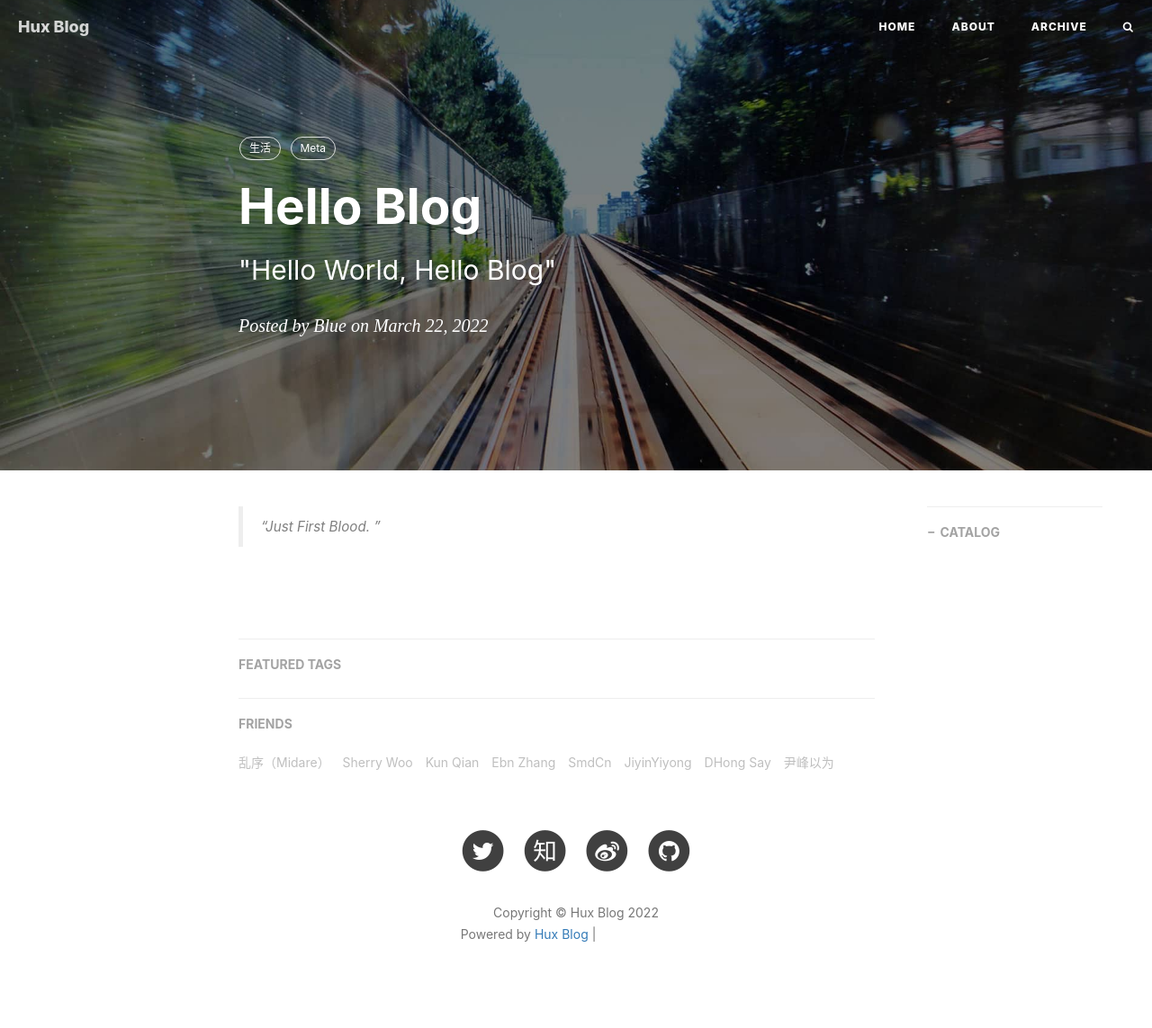
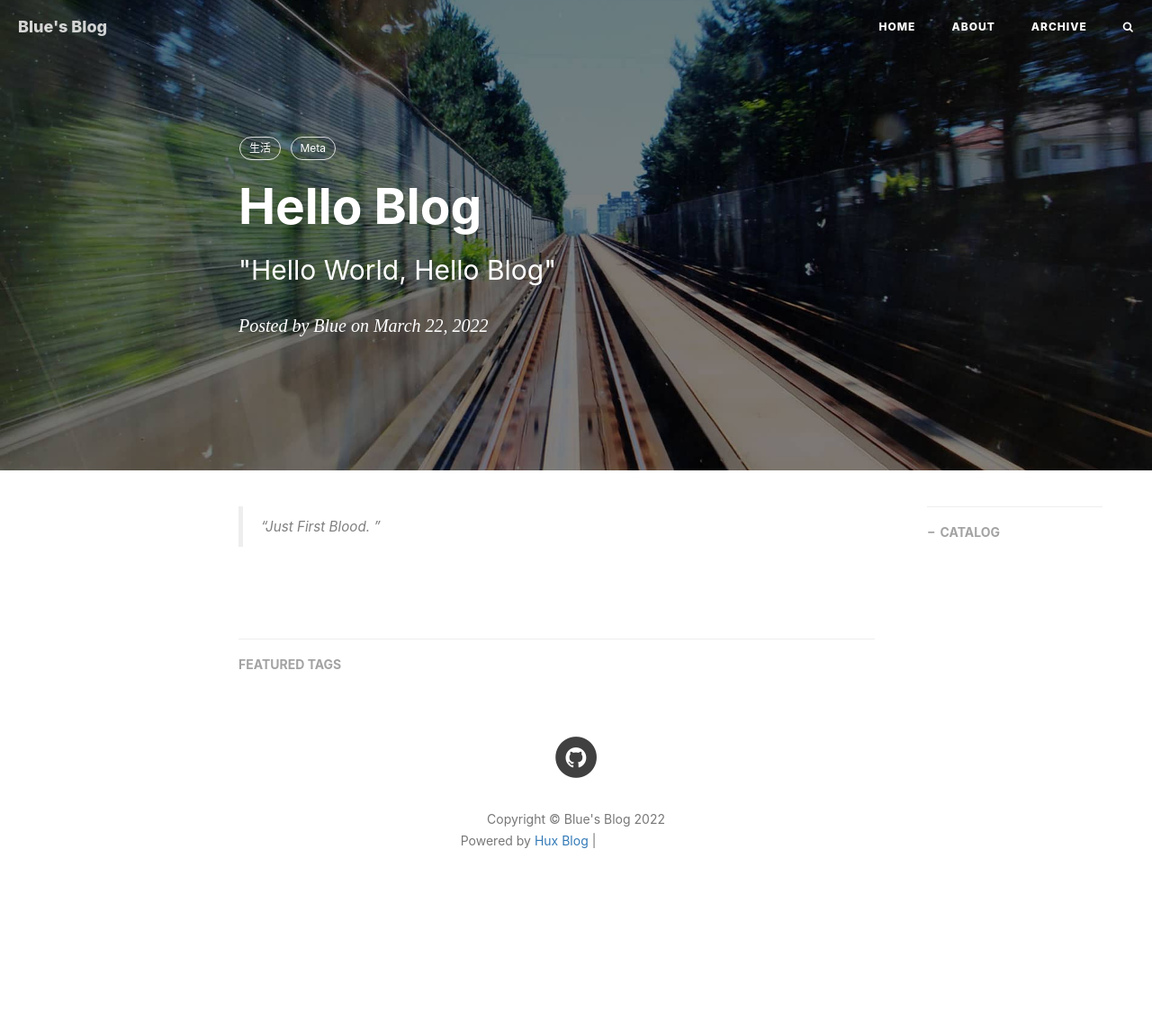
Before and after one commit to blue0527/blue0527.github.io, a Jekyll site: the page built from _posts/2022-03-22-hello-blog.md, in a window 1280 px wide. Shown: the whole page at 90% size. Built offline with Jekyll 4.4.1, drawn with Linux system fonts in a browser that asks for light colours; nearby versions of some CDN libraries; comment, search, counter and statistics services are not loaded; after the commit the page ends 1039 px from its top, so only the background shows below that; some of the changed lines change nothing that is shown; grey boxes are pictures that could not be loaded.

Commit message:
change _config

```diff
--- a/_config.yml
+++ b/_config.yml
@@ -1,11 +1,11 @@
 # Site settings
-title: Hux Blog
-SEOTitle: 黄玄的博客 | Hux Blog
-header-img: img/home-bg.jpg
-email: huxpro@gmail.com
-description: "关于程序与设计、黑客与画家 | 黄玄，Web & Mobile Lover，Software Engineer，UX Designer | 这里是 @Hux黄玄 的个人博客，与你一起发现更大的世界。"
-keyword: "黄玄, Hux黄玄, Hux, 鬼栈, huxpro, @huxpro, 黄玄的博客, Hux Blog, 博客, 个人网站, 互联网, Web, JavaScript, 前端, 设计"
-url: "https://huangxuan.me"              # your host, for absolute URL
+title: Blue's Blog
+SEOTitle: Blue的博客 | Blue's Blog
+header-img: img/home-bg-back-to-school.jpg
+email: bububai@sina.com
+description: "Blue ......"
+# keyword: ""
+url: "https://blue0527.github.io"              # your host, for absolute URL
 baseurl: ""                             # for example, '/blog' if your blog hosted on 'host/blog'
 
 # Publish posts or collection documents with a future date.
@@ -13,10 +13,10 @@ future: true
 
 # SNS settings
 RSS: false
-weibo_username:     huxpro
-zhihu_username:     huxpro
-github_username:    huxpro
-twitter_username:   huxpro
+## weibo_username:     huxpro
+## zhihu_username:     huxpro
+github_username:    blue0527
+## twitter_username:   huxpro
 #facebook_username:  huxpro
 #linkedin_username:  firstname-lastname-idxxxx
 
@@ -59,10 +59,17 @@ kramdown:
 
 
 # Disqus settings
-disqus_username: hux
+# disqus_username: Blue
 
 # Netease settings
-netease_comment: false
+# netease_comment: false
+
+gitment: true
+gitment_owner: blue0527
+gitment_repo: blue0527.github.io
+gitment_oauth:
+  client_id: 0582f72a606c1eabe44b
+  client_secret: ed77f402a20301aeccf28ef63760ee88f5383e36
 
 
 
@@ -71,15 +78,15 @@ netease_comment: false
 # ba_track_id: [your track id]
 
 # Google Analytics
-ga_track_id: 'UA-49627206-1'            # Format: UA-xxxxxx-xx
-ga_domain: huangxuan.me
+# ga_track_id: 'UA-49627206-1'            # Format: UA-xxxxxx-xx
+# ga_domain: huangxuan.me
 
 
 
 # Sidebar settings
 sidebar: true                           # whether or not using Sidebar.
-sidebar-about-description: "黄玄，前端娱乐圈 NPC，编程语言/编译器初心者 <br> An UI/Frontend dev & designer accidentally growing into a compiler/PL hacker."
-sidebar-avatar: https://github.com/Huxpro.png # use absolute URL, seeing it's used in both `/` and `/about/`
+sidebar-about-description: "Blue ......"
+sidebar-avatar: "/img/show-tou.png" # use absolute URL, seeing it's used in both `/` and `/about/`
 
 
 
@@ -101,33 +108,33 @@ page-mathjax: false
 
 
 # Friends
-friends: [
-    {
-    #     title: "Su",
-    #     href: "http://su.gallery/"
-    # },{
-        title: "乱序（Midare）",
-        href: "http://mida.re/"
-    },{
-        title: "Sherry Woo",
-        href: "https://sherrywoo.me/"
-    },{
-        title: "Kun Qian",
-        href: "http://kunq.me"
-    },{
-        title: "Ebn Zhang",
-        href: "http://ebnbin.com/"
-    },{
-        title: "SmdCn",
-        href: "http://blog.smdcn.net"
-    },{
-        title: "JiyinYiyong",
-        href: "http://tiye.me/"
-    },{
-        title: "DHong Say",
-        href: "http://dhong.co"
-    },{
-        title: "尹峰以为",
-        href: "http://ingf.github.io/"
-    }
-]
+## friends: [
+##     {
+##     #     title: "Su",
+##     #     href: "http://su.gallery/"
+##     # },{
+##         title: "乱序（Midare）",
+##         href: "http://mida.re/"
+##     },{
+##         title: "Sherry Woo",
+##         href: "https://sherrywoo.me/"
+##     },{
+##         title: "Kun Qian",
+##         href: "http://kunq.me"
+##     },{
+##         title: "Ebn Zhang",
+##         href: "http://ebnbin.com/"
+##     },{
+##         title: "SmdCn",
+##         href: "http://blog.smdcn.net"
+##     },{
+##         title: "JiyinYiyong",
+##         href: "http://tiye.me/"
+##     },{
+##         title: "DHong Say",
+##         href: "http://dhong.co"
+##     },{
+##         title: "尹峰以为",
+##         href: "http://ingf.github.io/"
+##     }
+## ]
```
Also changed, not shown: 1 other file.
